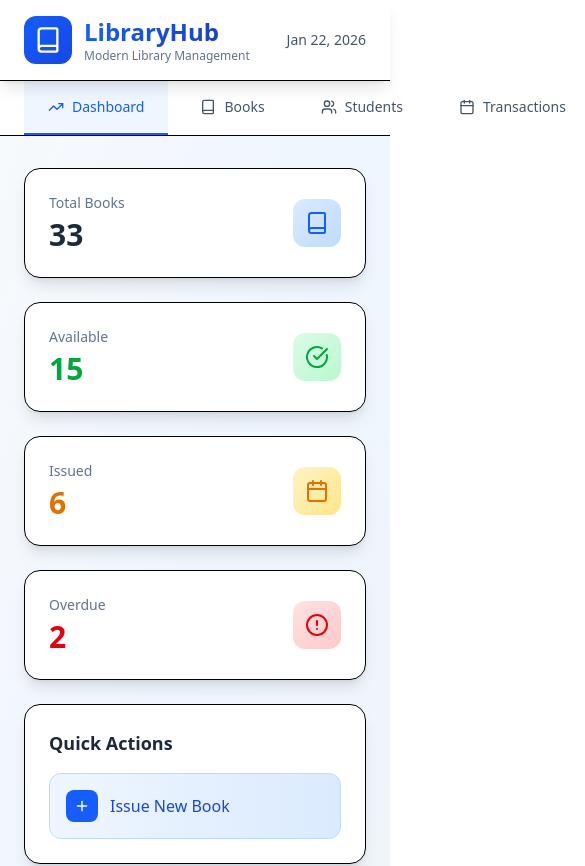
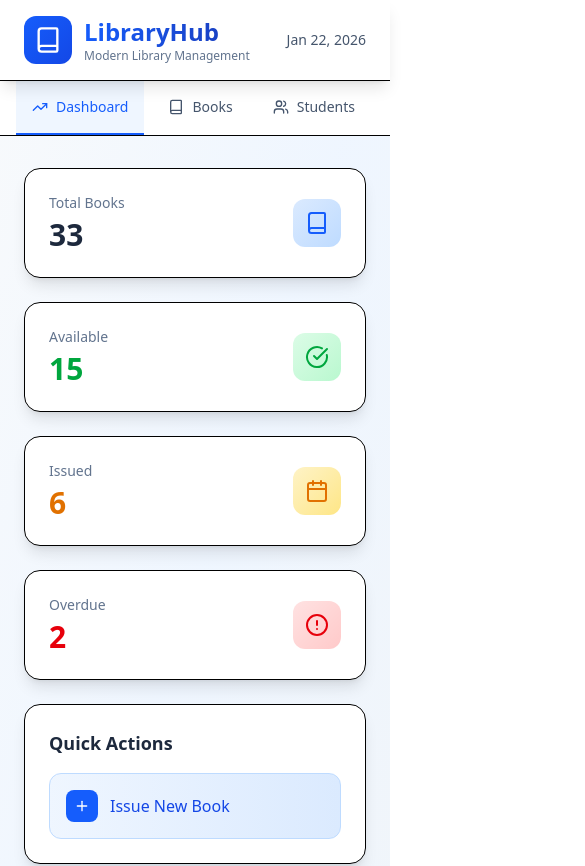
Before and after one commit to nandeeshdb007/libray-management-assessment, a Next.js app: page / in a window 390 px wide. Shown: the top 866 px of the page, 585 px wide, since content can reach past the window. Built offline with nearby package versions, Linux system fonts and the light colour scheme.

Commit message:
fix: fixed-navigation-tab-responsive-ness(added-embla-carousel)

```diff
--- a/package.json
+++ b/package.json
@@ -9,6 +9,7 @@
     "lint": "eslint"
   },
   "dependencies": {
+    "embla-carousel-react": "^8.6.0",
     "lucide-react": "^0.562.0",
     "next": "16.1.4",
     "react": "19.2.3",
--- a/src/components/layout/NavigationTabs.tsx
+++ b/src/components/layout/NavigationTabs.tsx
@@ -1,18 +1,37 @@
-"use client";
-
-import { tabs } from '@/src/contants/data';
-import { NavigationProps } from '@/src/types';
-
+import { tabs } from "@/src/contants/data";
+import { NavigationProps } from "@/src/types";
+import useEmblaCarousel from "embla-carousel-react";
+import { useEffect } from "react";
 
 export const Navigation = ({ activeTab, onTabChange }: NavigationProps) => {
+    const [emblaRef, emblaApi] = useEmblaCarousel({
+        align: 'start',
+        containScroll: 'trimSnaps',
+        dragFree: true,
+        breakpoints: {
+            '(min-width: 768px)': { active: false }
+        }
+    });
+
+    useEffect(() => {
+        if (!emblaApi) return;
+
+        const activeIndex = tabs.findIndex(tab => tab.id === activeTab);
+        if (activeIndex !== -1) {
+            emblaApi.scrollTo(activeIndex, true);
+        }
+    }, [activeTab, emblaApi]);
+
     return (
         <nav className="bg-white border-b sticky top-16 z-40">
-            <div className="max-w-7xl mx-auto px-6 flex gap-2">
+            <div className="hidden md:flex max-w-7xl mx-auto px-6 gap-2 justify-center">
                 {tabs.map(({ id, label, icon: Icon }) => (
                     <button
                         key={id}
                         onClick={() => onTabChange(id)}
-                        className={`flex items-center gap-2 px-6 py-4 font-medium border-b-2 transition-all ${activeTab === id ? 'border-blue-600 text-blue-600 bg-blue-50' : 'border-transparent text-slate-600 hover:text-slate-800'
+                        className={`flex items-center gap-2 px-6 py-4 font-medium border-b-2 transition-all ${activeTab === id
+                                ? 'border-blue-600 text-blue-600 bg-blue-50'
+                                : 'border-transparent text-slate-600 hover:text-slate-800'
                             }`}
                     >
                         <Icon className="w-4 h-4" />
@@ -20,6 +39,24 @@ export const Navigation = ({ activeTab, onTabChange }: NavigationProps) => {
                     </button>
                 ))}
             </div>
+
+            <div className="md:hidden overflow-hidden" ref={emblaRef}>
+                <div className="flex gap-2 px-4">
+                    {tabs.map(({ id, label, icon: Icon }) => (
+                        <button
+                            key={id}
+                            onClick={() => onTabChange(id)}
+                            className={`flex items-center gap-2 px-4 py-4 font-medium border-b-2 transition-all whitespace-nowrap flex-shrink-0 ${activeTab === id
+                                    ? 'border-blue-600 text-blue-600 bg-blue-50'
+                                    : 'border-transparent text-slate-600 hover:text-slate-800'
+                                }`}
+                        >
+                            <Icon className="w-4 h-4" />
+                            <span className="text-sm">{label}</span>
+                        </button>
+                    ))}
+                </div>
+            </div>
         </nav>
     );
 };
```
Also changed, not shown: 1 other file (tests, documents, lock files or other folders).
